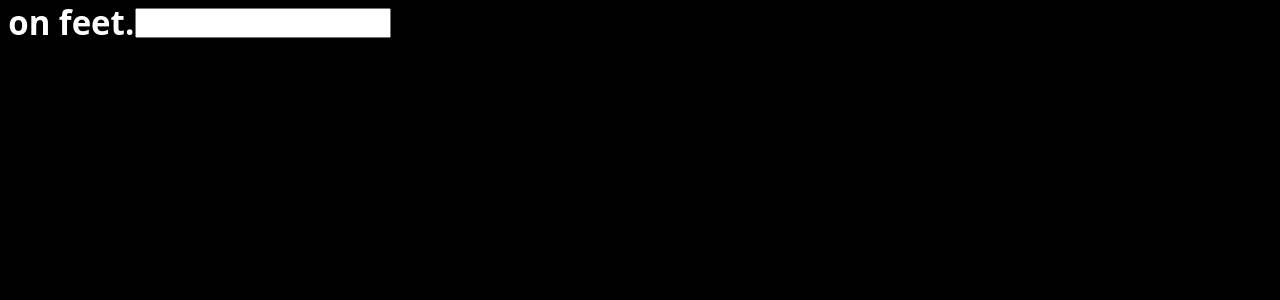
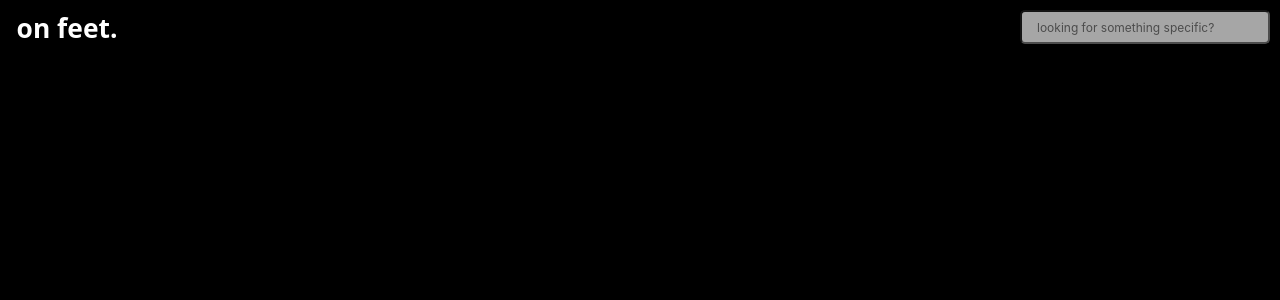
Before and after one commit to Th3HoopMan/OnFeet, a React (Create React App) app in the folder on-feet/: page / in a window 1280 px wide. Shown: the top 300 px of the page. Built offline with nearby package versions, Linux system fonts and the light colour scheme.

Commit message:
Styled header

```diff
--- a/on-feet/src/components/Header/Header.css
+++ b/on-feet/src/components/Header/Header.css
@@ -3,5 +3,18 @@ body {
 }
 
 .logo {
-  height: 50px;
+  height: 40px;
+  margin: 10px 0 0 10px;
 }
+
+.search {
+  height: 20px;
+  float: right;
+  margin: 10px 10px 0 0;
+  padding: 15px;
+  border-radius:5px;
+  font-size: 12px;
+  width: 250px;
+  color: white;
+  opacity: .65;
+}
--- a/on-feet/src/components/Header/Header.js
+++ b/on-feet/src/components/Header/Header.js
@@ -11,7 +11,7 @@ class Header extends Component {
     return(
       <div>
         <img src={logo} class="logo"/>
-        <input/>
+        <input class="search" placeholder="looking for something specific?"/>
       </div>
 
     );
```
Also changed, not shown: 1 other file (tests, documents, lock files or other folders).
